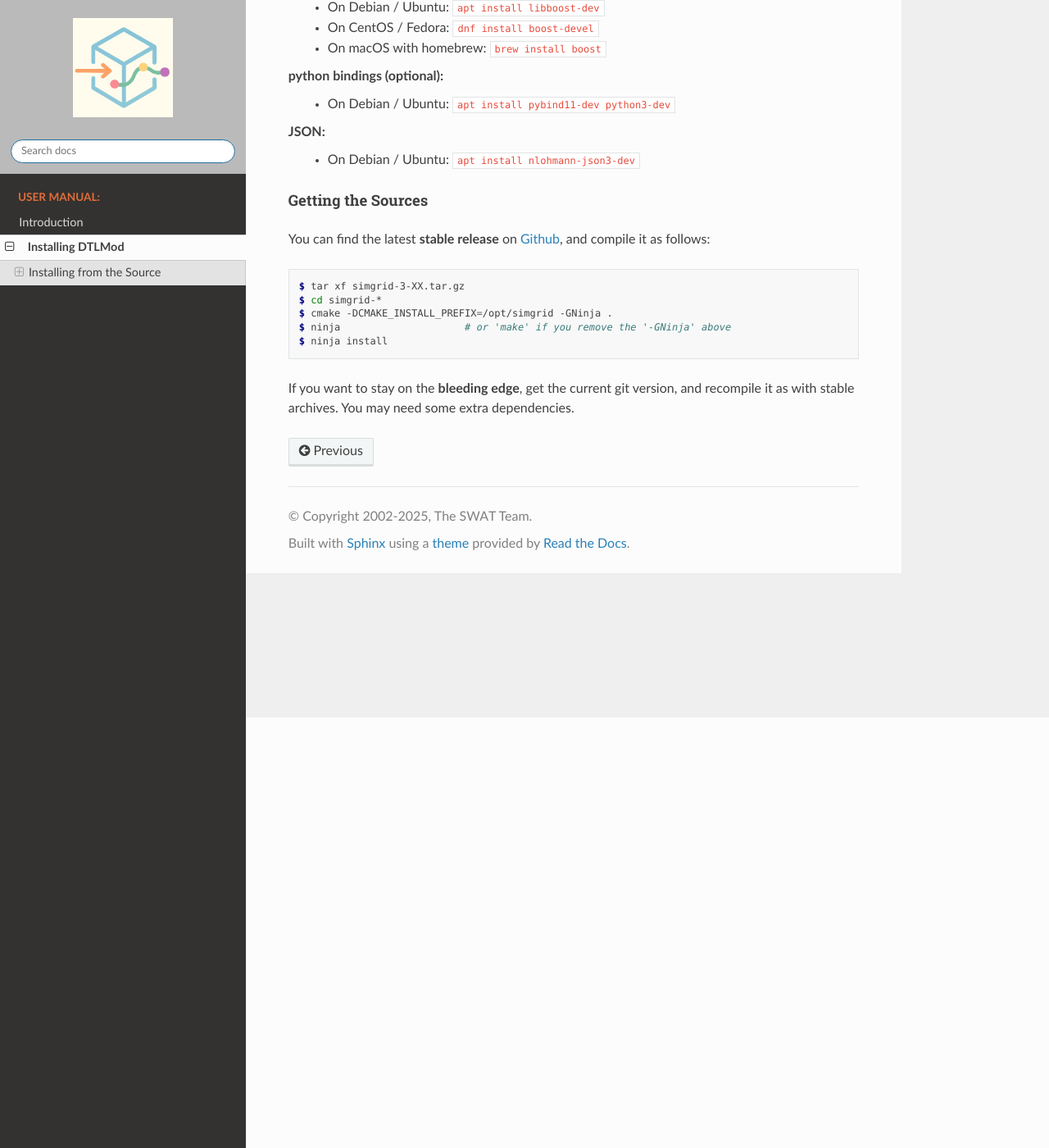
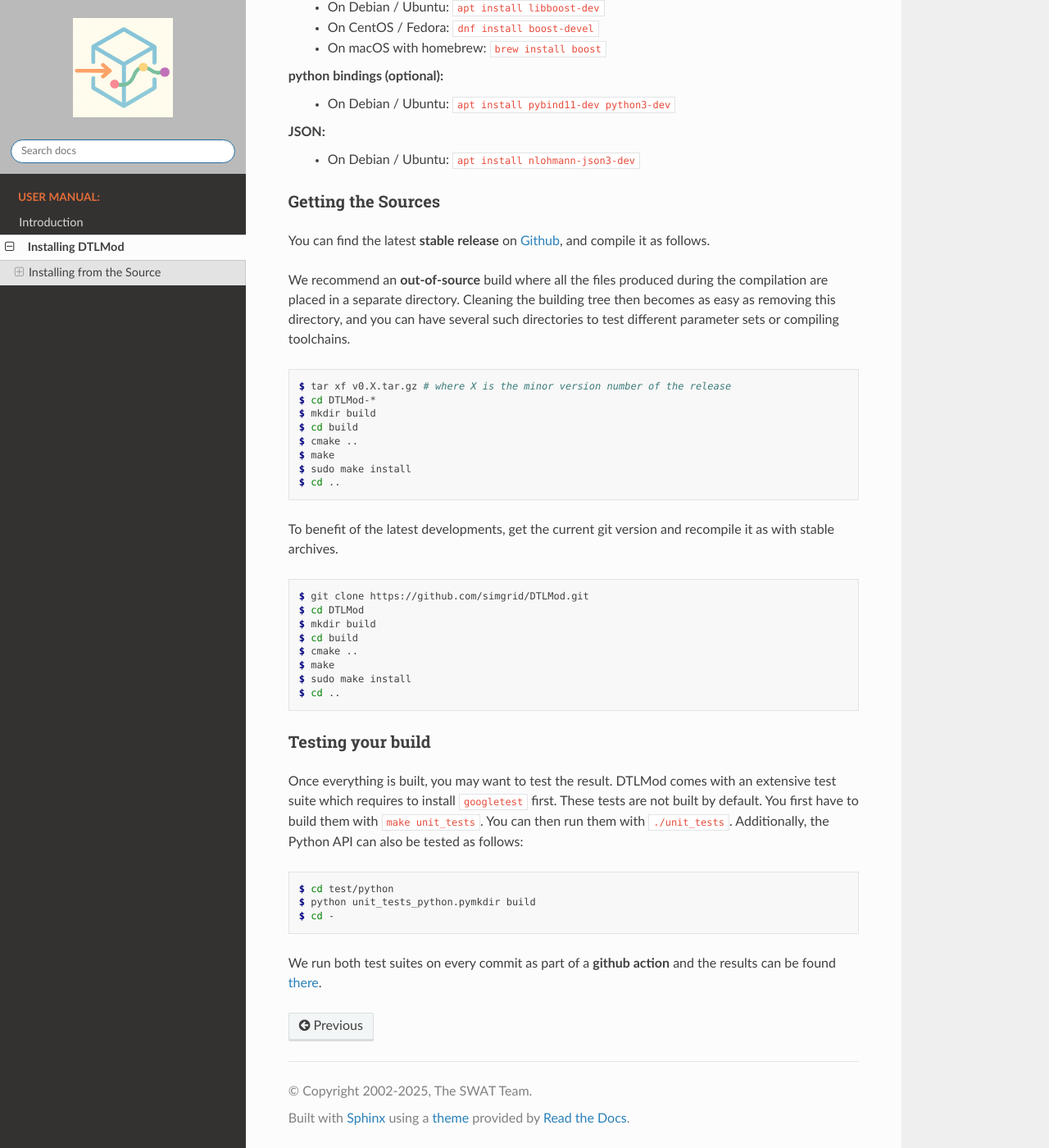
Before and after one commit to simgrid/DTLMod, a Sphinx documentation site: the page built from doc/source/Installing_DTLMod.rst, in a window 1280 px wide and 1400 px high, scrolled down 525 px. Shown: the whole window at 82% size. Built offline with Sphinx 7.4.7 and the Read the Docs theme 3.1.0, drawn with Linux system fonts in a browser that asks for light colours; formulas are drawn with MathJax 3.

Commit message:
more in installation

```diff
--- a/doc/source/Installing_DTLMod.rst
+++ b/doc/source/Installing_DTLMod.rst
@@ -30,21 +30,53 @@ python bindings (optional):
 JSON:
   - On Debian / Ubuntu: ``apt install nlohmann-json3-dev``
 
-^^^^^^^^^^^^^^^^^^^
 Getting the Sources
 ^^^^^^^^^^^^^^^^^^^
 
 You can find the latest **stable release** on  `Github
-<https://github.com/simgrid/DTLMod/-/releases>`_, and compile it as follows:
+<https://github.com/simgrid/DTLMod/releases>`_, and compile it as follows.
+
+We recommend an **out-of-source** build where all the files produced during the compilation are placed in a separate
+directory. Cleaning the building tree then becomes as easy as removing this directory, and you can have several such
+directories to test different parameter sets or compiling toolchains.
 
 .. code-block:: console
 
-   $ tar xf simgrid-3-XX.tar.gz
-   $ cd simgrid-*
-   $ cmake -DCMAKE_INSTALL_PREFIX=/opt/simgrid -GNinja .
-   $ ninja                     # or 'make' if you remove the '-GNinja' above
-   $ ninja install
+   $ tar xf v0.X.tar.gz # where X is the minor version number of the release
+   $ cd DTLMod-*
+   $ mkdir build
+   $ cd build
+   $ cmake ..
+   $ make
+   $ sudo make install
+   $ cd ..
 
-If you want to stay on the **bleeding edge**, get the current git version,
-and recompile it as with stable archives. You may need some extra
-dependencies.
+To benefit of the latest developments, get the current git version and recompile it as with stable archives.
+
+.. code-block:: console
+
+   $ git clone https://github.com/simgrid/DTLMod.git
+   $ cd DTLMod
+   $ mkdir build
+   $ cd build
+   $ cmake ..
+   $ make
+   $ sudo make install
+   $ cd ..
+
+Testing your build
+^^^^^^^^^^^^^^^^^^
+
+Once everything is built, you may want to test the result. DTLMod comes with an extensive test suite which requires to
+install ``googletest`` first. These tests are not built by default. You first have to build them with
+``make unit_tests``. You can then run them with ``./unit_tests``. Additionally, the Python API can also be tested as
+follows:
+
+.. code-block:: console
+
+   $ cd test/python
+   $ python unit_tests_python.pymkdir build
+   $ cd -
+
+We run both test suites on every commit as part of a **github action** and the results can be found
+`there <https://github.com/simgrid/DTLMod/actions>`_.
```
